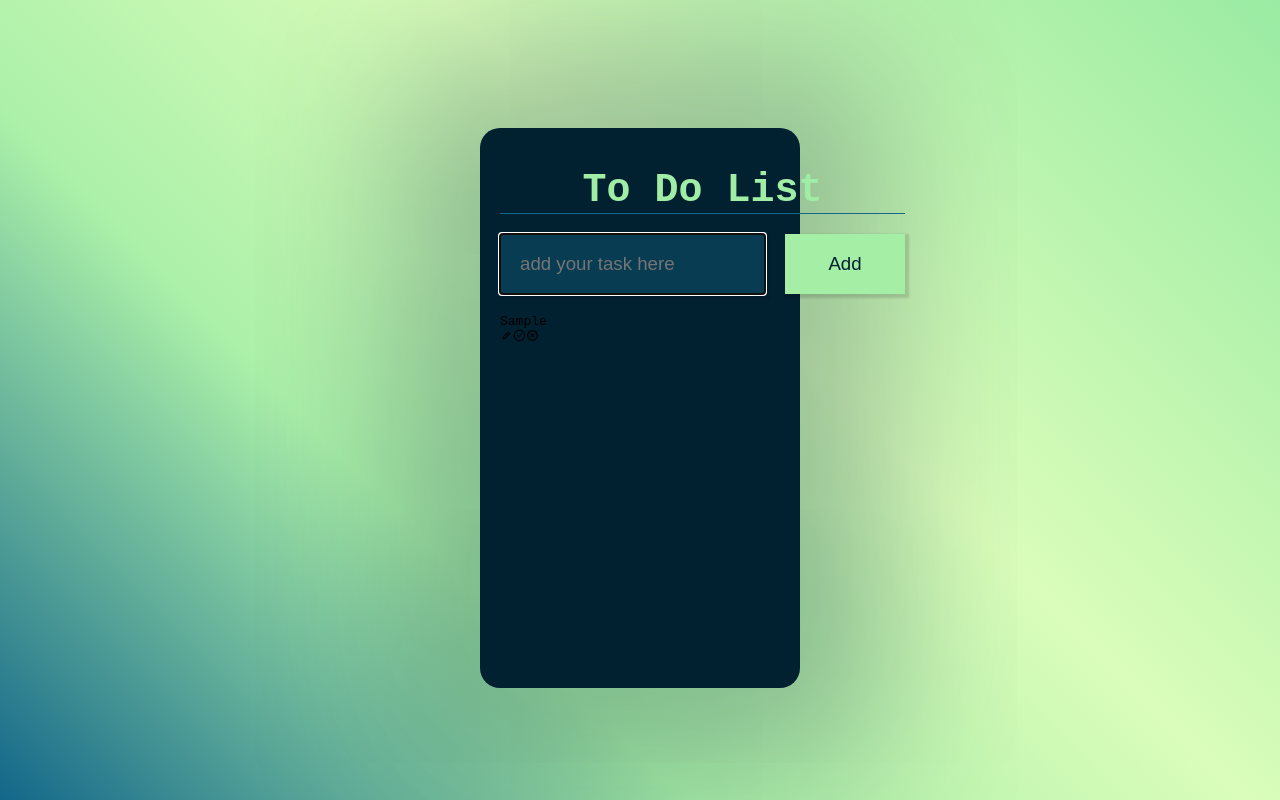
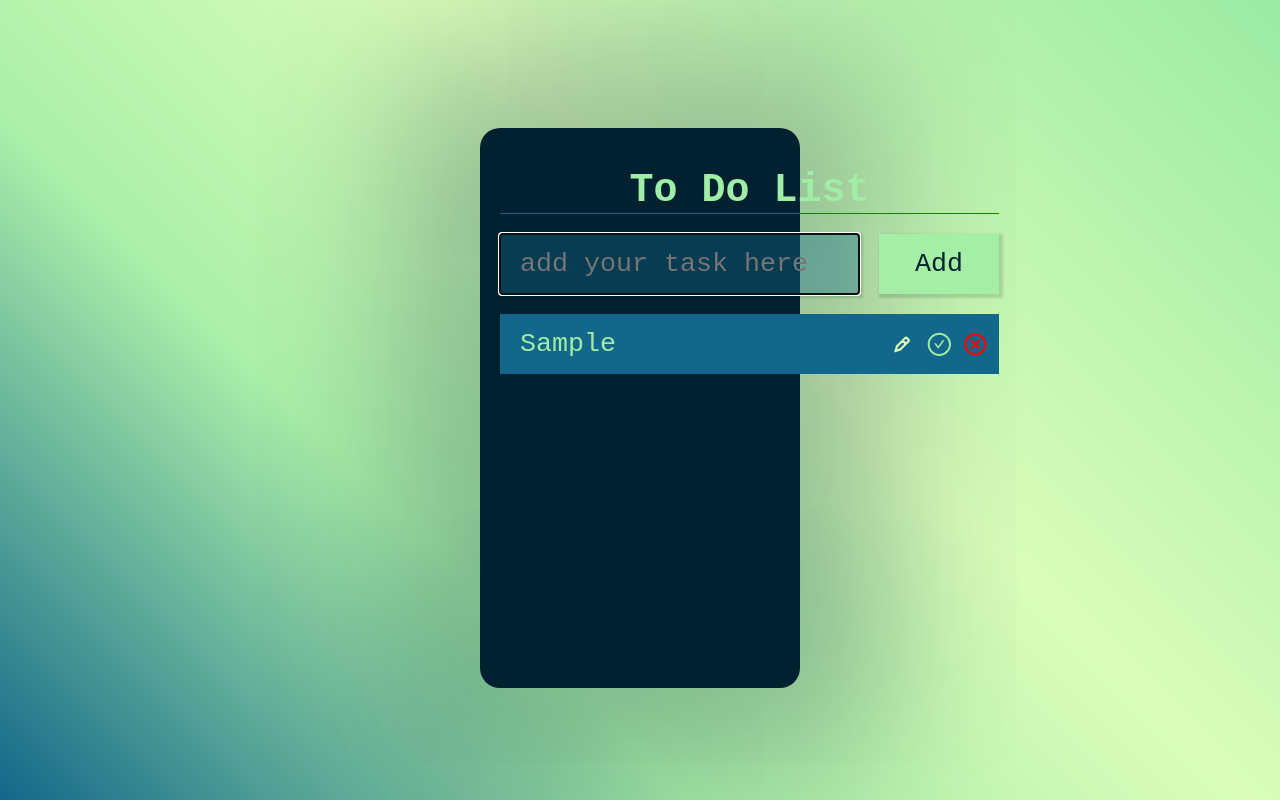
Before and after one commit to dulcevaleriana/to-do-app, a React (Create React App) app: page / in a window 1280 px wide. Both pictures are taken after typing "Sample" into the empty fields and a click on the button "Add". Built offline with nearby package versions, Linux system fonts and the light colour scheme.

Commit message:
almost done css style

```diff
--- a/src/App.css
+++ b/src/App.css
@@ -45,13 +45,42 @@ html {
   box-shadow: 2px 2px 2px 2px #0002;
   padding-left: 20px;
   color: #a0eda5;
-  font-size: 14pt;
+  font-size: 20pt;
+  font-family: monospace;
 }
 
 .class-toDo-App > div > form > button {
   background: #a4eea6;
   color: #012030;
-  font-size: 14pt;
+  font-size: 20pt;
   box-shadow: 2px 2px 2px 2px #0002;
   border: none;
+  font-family: monospace;
 }
+
+.class-still {
+  background: #13678a;
+  display: grid;
+  grid-template-columns: auto 120px;
+  gap: 20px;
+  height: 60px;
+  align-items: center;
+  padding-left: 20px;
+  font-size: 20pt;
+  color: #a1eda5;
+  font-family: monospace;
+}
+
+.class-still > div:last-child{
+  gap: 10px;
+  display: flex;
+  justify-content: center;
+}
+
+.class-still > div:last-child > svg:first-child > path{
+  stroke: #DAFDBA;
+}
+
+.class-still > div:last-child > svg:last-child{
+  color: red;
+}
```
